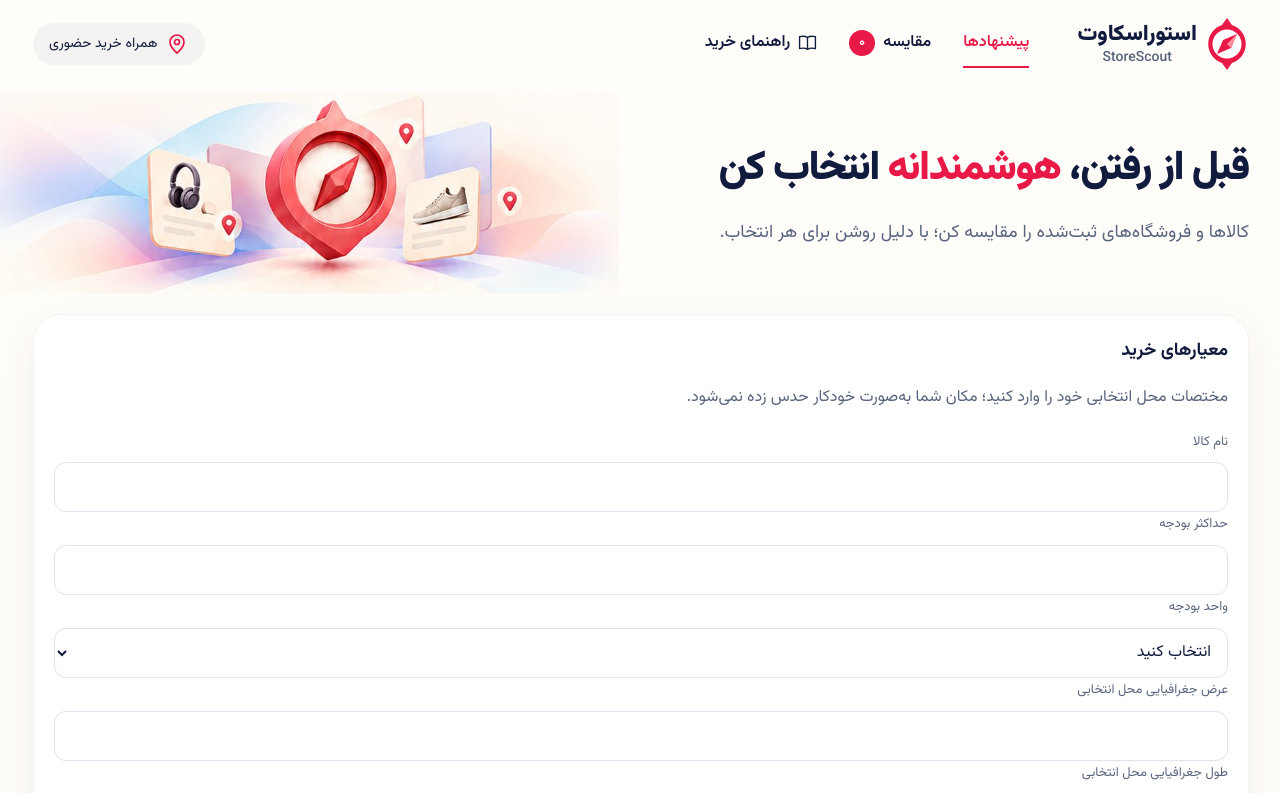
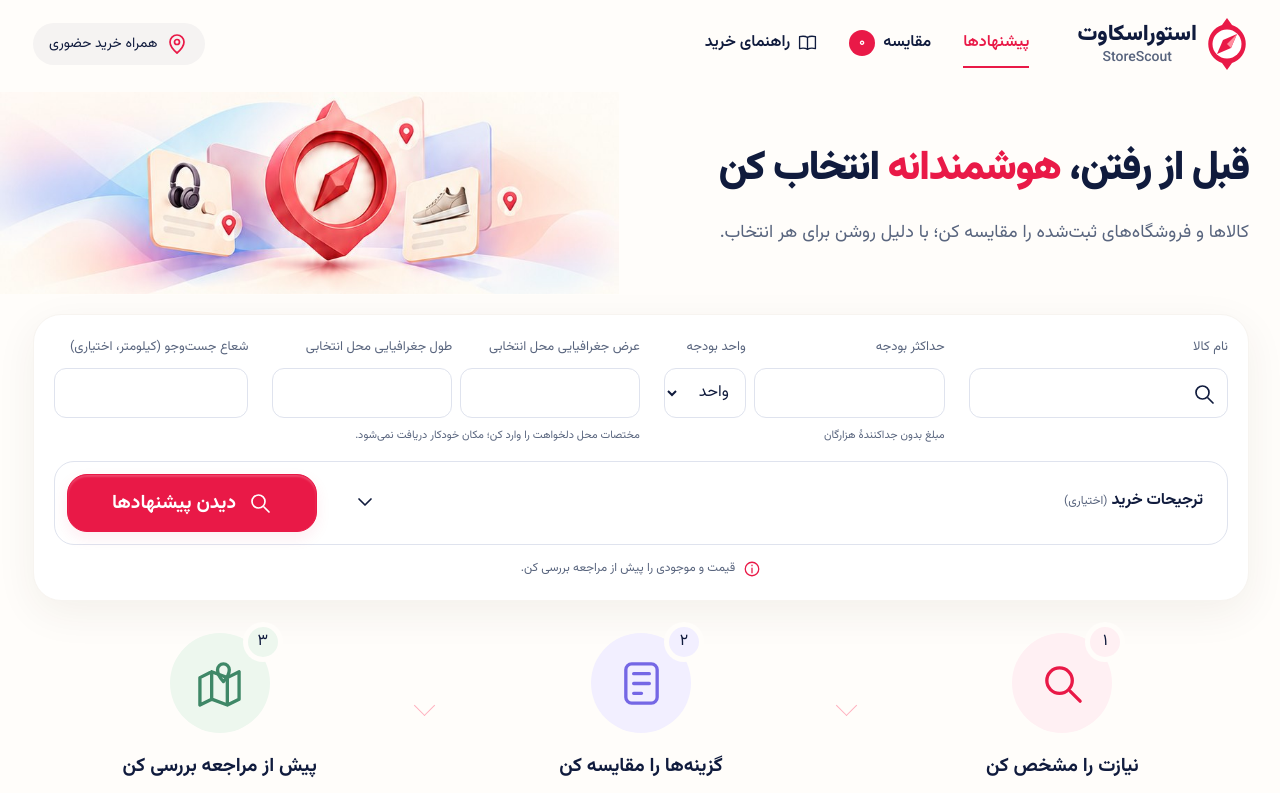
Before and after one commit to void-fatima/store-scout, a React (Vite) app in the folder frontend/: page / in a window 1280 px wide. Shown: the top 793 px of the page. Built offline with nearby package versions, Linux system fonts and the light colour scheme.

Commit message:
feat(frontend): restyle controlled search with accessible purchase preferences

```diff
--- a/frontend/src/journey/CriteriaForm.tsx
+++ b/frontend/src/journey/CriteriaForm.tsx
@@ -1,7 +1,8 @@
-import { useRef } from 'react'
+import { useEffect, useRef } from 'react'
 import type { FormEvent } from 'react'
 import type { PaymentMethod } from '../contracts'
 import type { CriteriaDraft, FieldErrors } from './criteria'
+import { Icon } from '../shell/Icon'
 
 type Props = {
   draft: CriteriaDraft
@@ -14,48 +15,65 @@
 
 export function CriteriaForm({ draft, errors, loading, onChange, onSubmit }: Props) {
   const form = useRef<HTMLFormElement>(null)
-  const attributes = (field: keyof CriteriaDraft) => ({
+  const preferences = useRef<HTMLDetailsElement>(null)
+  useEffect(() => {
+    if (!Object.keys(errors).length) return
+    if (errors.paymentMethods || errors.warranty || errors.returnDays) {
+      if (preferences.current) preferences.current.open = true
+    }
+    const frame = requestAnimationFrame(() => form.current?.querySelector<HTMLElement>('[aria-invalid="true"]')?.focus())
+    return () => cancelAnimationFrame(frame)
+  }, [errors])
+  const attributes = (field: keyof CriteriaDraft, help?: string) => ({
     id: `criteria-${field}`, 'aria-invalid': Boolean(errors[field]),
-    ...(errors[field] ? { 'aria-describedby': `error-${field}` } : {}),
+    'aria-describedby': [help, errors[field] ? `error-${field}` : ''].filter(Boolean).join(' ') || undefined,
   })
   const error = (field: keyof CriteriaDraft) => errors[field] && <span className="field-error" id={`error-${field}`}>{errors[field]}</span>
   const textField = (field: 'query' | 'budget' | 'latitude' | 'longitude' | 'radius' | 'returnDays', label: string, inputMode: 'text' | 'decimal' | 'numeric' = 'decimal') => (
-    <div className="form-field">
+    <div className={`form-field field-${field}`}>
       <label htmlFor={`criteria-${field}`}>{label}</label>
-      <input {...attributes(field)} name={field} value={draft[field]} inputMode={inputMode}
+      <div className="input-wrap">
+        <input {...attributes(field, field === 'latitude' || field === 'longitude' ? 'location-help' : field === 'budget' ? 'budget-help' : undefined)} name={field} value={draft[field]} inputMode={inputMode}
           dir={field === 'query' ? 'auto' : 'ltr'} autoComplete="off"
           onChange={event => onChange({ ...draft, [field]: event.target.value })} />
+        {field === 'query' && <Icon name="search" />}
+      </div>
       {error(field)}
     </div>
   )
   function submit(event: FormEvent) {
     event.preventDefault()
     onSubmit()
-    // Validation updates the controlled errors during this event. Focus after React commits.
-    requestAnimationFrame(() => form.current?.querySelector<HTMLElement>('[aria-invalid="true"]')?.focus())
   }
   return <form ref={form} className="criteria-form" noValidate onSubmit={submit} aria-labelledby="criteria-title">
-    <h2 id="criteria-title">معیارهای خرید</h2>
-    <p className="muted" id="location-help">مختصات محل انتخابی خود را وارد کنید؛ مکان شما به‌صورت خودکار حدس زده نمی‌شود.</p>
-    <div className="form-grid">
+    <h2 id="criteria-title" className="visually-hidden">معیارهای خرید</h2>
+    <div className="criteria-grid">
       {textField('query', 'نام کالا', 'text')}
+      <div className="budget-fields">
         {textField('budget', 'حداکثر بودجه')}
-      <div className="form-field">
+        <div className="form-field field-unit">
           <label htmlFor="criteria-priceUnit">واحد بودجه</label>
           <select {...attributes('priceUnit')} value={draft.priceUnit} onChange={event => {
             const value = event.target.value
             if (value === '' || value === 'TOMAN' || value === 'IRR') onChange({ ...draft, priceUnit: value })
           }}>
-          <option value="">انتخاب کنید</option><option value="TOMAN">تومان</option><option value="IRR">ریال</option>
+            <option value="">واحد</option><option value="TOMAN">تومان</option><option value="IRR">ریال</option>
           </select>{error('priceUnit')}
         </div>
+        <p id="budget-help" className="field-help">مبلغ بدون جداکنندهٔ هزارگان</p>
+      </div>
+      <div className="location-fields">
         {textField('latitude', 'عرض جغرافیایی محل انتخابی')}
         {textField('longitude', 'طول جغرافیایی محل انتخابی')}
+        <p id="location-help" className="field-help">مختصات محل دلخواهت را وارد کن؛ مکان خودکار دریافت نمی‌شود.</p>
+      </div>
       {textField('radius', 'شعاع جست‌وجو (کیلومتر، اختیاری)')}
     </div>
-    <fieldset>
-      <legend>ترجیحات خرید (اختیاری)</legend>
-      <fieldset {...attributes('paymentMethods')}>
+    <div className="criteria-actions">
+      <details ref={preferences} className="purchase-preferences">
+        <summary><span>ترجیحات خرید <small>(اختیاری)</small></span><Icon name="chevron" /></summary>
+        <div className="preferences-grid">
+          <fieldset {...attributes('paymentMethods')} tabIndex={-1}>
             <legend>روش پرداخت</legend>
             <div className="payment-options">{paymentOptions.map(([method, label]) => <label key={method}>
               <input type="checkbox" value={method} checked={draft.paymentMethods.includes(method)} onChange={event => onChange({
@@ -63,7 +81,6 @@ export function CriteriaForm({ draft, errors, loading, onChange, onSubmit }: Pro
               })} />{label}
             </label>)}</div>{error('paymentMethods')}
           </fieldset>
-      <div className="form-grid">
           <div className="form-field">
             <label htmlFor="criteria-warranty">گارانتی</label>
             <select {...attributes('warranty')} value={draft.warranty} onChange={event => {
@@ -74,7 +91,9 @@ export function CriteriaForm({ draft, errors, loading, onChange, onSubmit }: Pro
           </div>
           {textField('returnDays', 'مهلت بازگشت (روز، اختیاری)', 'numeric')}
         </div>
-    </fieldset>
-    <button className="primary-button" type="submit" disabled={loading}>{loading ? 'در حال جست‌وجو…' : 'جست‌وجوی پیشنهادها'}</button>
+      </details>
+      <button className="primary-button search-submit" type="submit" disabled={loading}><Icon name="search" />{loading ? 'در حال جست‌وجو…' : 'دیدن پیشنهادها'}</button>
+    </div>
+    <p className="form-limitation"><Icon name="info" />قیمت و موجودی را پیش از مراجعه بررسی کن.</p>
   </form>
 }
--- a/frontend/src/styles/global.css
+++ b/frontend/src/styles/global.css
@@ -77,7 +77,7 @@ h2 { font-size: 1.125rem; line-height: 1.8; }
 .criteria-form legend { padding: 0; margin-block-end: var(--space-2); }
 .payment-options { display: flex; flex-wrap: wrap; gap: 6px; }
 .payment-options label { display: inline-flex; gap: 5px; align-items: center; min-block-size: 48px; padding-inline: var(--space-2); background: #f5f6fa; border: 1px solid transparent; border-radius: 999px; color: var(--color-text); cursor: pointer; }
-.payment-options label:has(:checked) { background: var(--color-accent-soft); border-color: var(--color-accent); color: var(--color-accent); }
+.payment-options label:has(:checked) { background: var(--color-accent-soft); border-color: var(--color-accent); color: var(--color-accent-hover); }
 .payment-options input { accent-color: var(--color-accent); inline-size: 16px; block-size: 16px; margin: 0; }
 .primary-button, .secondary-button { min-block-size: 48px; padding: var(--space-2) var(--space-6); border: var(--border-default); border-radius: var(--radius-sm); font-weight: 700; }
 .primary-button { background: var(--color-accent); color: var(--color-surface); border-color: var(--color-accent); }
```
Also changed, not shown: 2 other files (tests, documents, lock files or other folders). Lines whose indentation alone changed are shown as unchanged.
